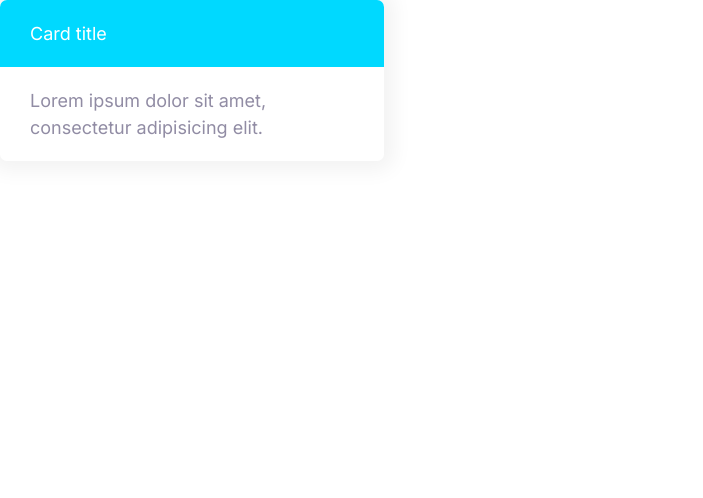
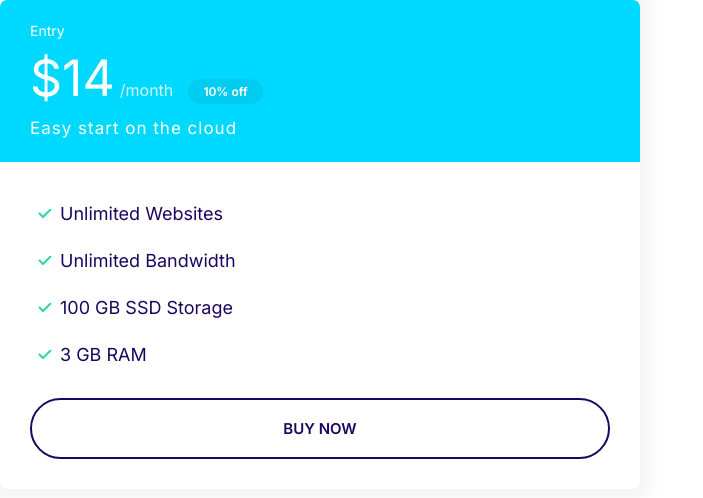
Before and after one commit to dan-jon32/moshify, a plain HTML site: page index.html in a window 1280 px wide. Shown: the whole page, without its empty margins (0-703 px from the left). Drawn offline with Linux system fonts and the light colour scheme.

Commit message:
Builld the plan component.

```diff
--- a/css/styles.css
+++ b/css/styles.css
@@ -116,6 +116,7 @@
 
 .badge--small {
   font-size: 1.6rem;
+  padding: 0.5rem 1.5rem;
 }
 
 @media screen and (min-width: 1024px) {
@@ -299,3 +300,56 @@
   background: var(--color-secondary);
   color: #fff;
 }
+
+.card--secondary .badge--secondary {
+  background: #02cdf1;
+}
+
+/* Plans */
+
+.plan__name {
+  color: #fff;
+  margin: 0;
+  font-weight: 500;
+  font-size: 2.4rem;
+}
+
+.plan__price {
+  font-size: 6rem;
+}
+
+.plan__billing-cycle {
+  font-size: 2.4rem;
+  font-weight: 300;
+  opacity: 0.8;
+  margin-right: 1rem;
+}
+
+.plan__description {
+  display: block;
+  font-size: 2rem;
+  font-weight: 300;
+  letter-spacing: 1px;
+}
+
+.plan .list__item {
+  margin-bottom: 2rem;
+}
+
+@media screen and (min-width: 1024px) {
+  .plan__name {
+    font-size: 1.4rem;
+  }
+
+  .plan__price {
+    font-size: 5rem;
+  }
+
+  .plan__billing-cycle {
+    font-size: 1.6rem;
+  }
+
+  .plan__description {
+    font-size: 1.7rem;
+
+}
--- a/index.html
+++ b/index.html
@@ -15,11 +15,25 @@
     />
   </head>
   <body>
-    <div style="width: 30%">
-      <div class="card card--secondary">
-        <header class="card__header">Card title</header>
-        <div class="card__body">
-          Lorem ipsum dolor sit amet, consectetur adipisicing elit.
+    <div style="width: 50%">
+      <div class="plan">
+        <div class="card card--secondary">
+          <header class="card__header">
+            <h3 class="plan__name">Entry</h3>
+            <span class="plan__price">$14</span>
+            <span class="plan__billing-cycle">/month</span>
+            <span class="badge badge--secondary badge--small">10% off</span>
+            <span class="plan__description">Easy start on the cloud</span>
+          </header>
+          <div class="card__body">
+            <ul class="list list--tick">
+              <li class="list__item">Unlimited Websites</li>
+              <li class="list__item">Unlimited Bandwidth</li>
+              <li class="list__item">100 GB SSD Storage</li>
+              <li class="list__item">3 GB RAM</li>
+            </ul>
+            <button class="btn btn--outline btn--block">buy now</button>
+          </div>
         </div>
       </div>
     </div>
```
Also changed, not shown: components/plan.html (added, +20 -0 lines).
